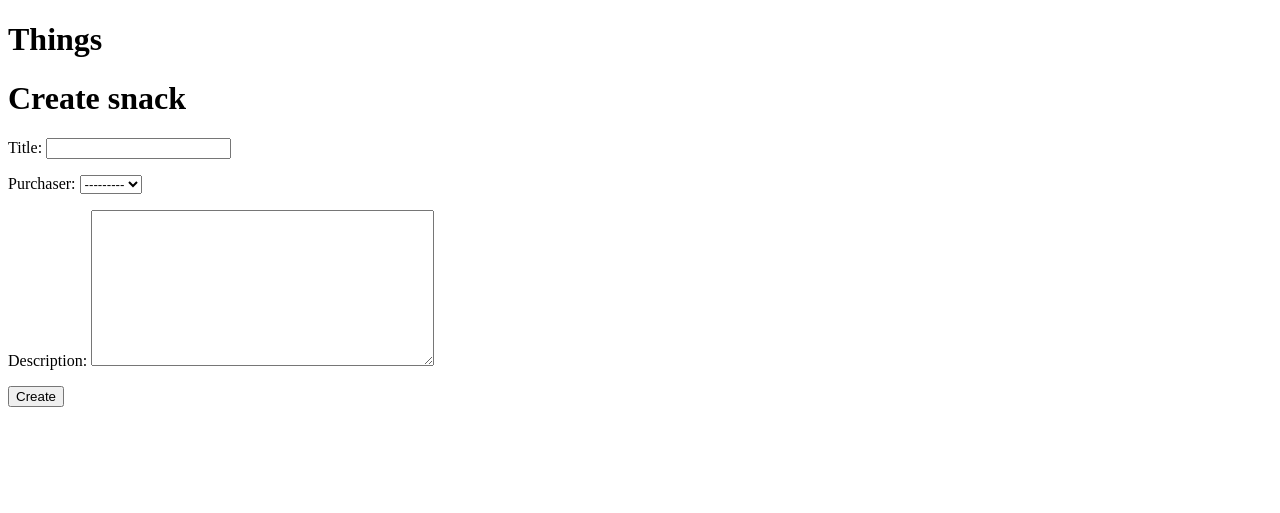
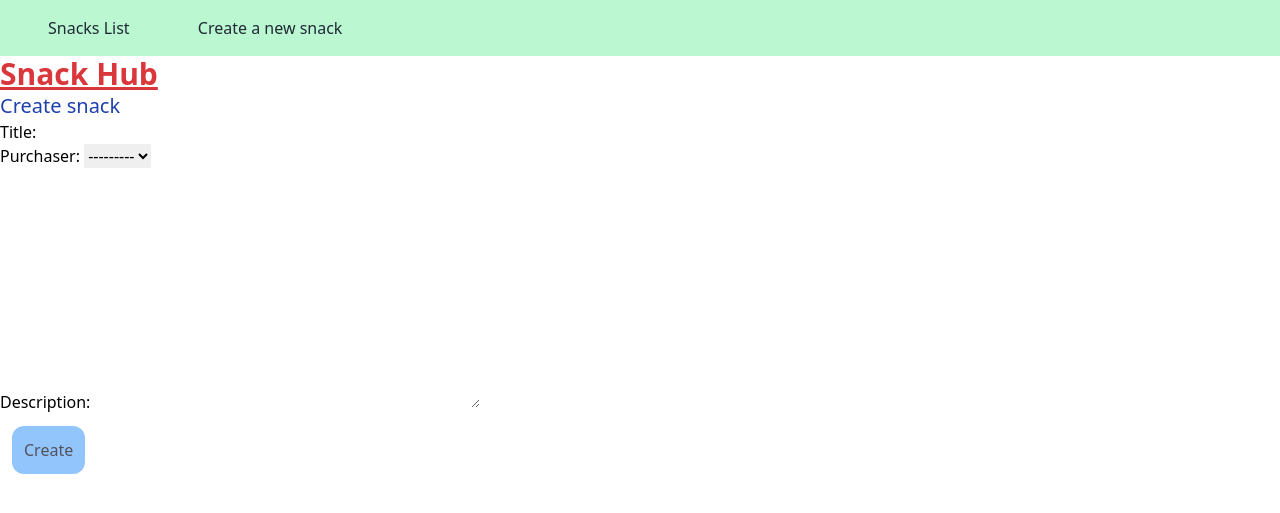
Before and after one commit to mvrk/snacks_crud, a Django app: page /create/ in a window 1280 px wide. Shown: the top 513 px of the page. Run offline with Django 4.2, Linux system fonts and the light colour scheme; some libraries are stand-ins or nearby versions.

Commit message:
early submit.

```diff
--- a/snacks/models.py
+++ b/snacks/models.py
@@ -1,7 +1,6 @@
 from django.db import models
 from django.contrib.auth import get_user_model
 from django.urls import reverse
-# Create your models here.
 
 
 class Snack(models.Model):
--- a/snacks/views.py
+++ b/snacks/views.py
@@ -16,13 +16,13 @@
 class SnackCreateView(CreateView):
     template_name = 'snack_create.html'
     model = Snack
-    fields = ['title','purchaser','description']
+    fields = ['title', 'purchaser', 'description']
 
 
 class SnackUpdateView(UpdateView):
     template_name = 'snack_update.html'
     model = Snack
-    fields = ['title','description']
+    fields = ['title', 'description']
 
 
 class SnackDeleteView(DeleteView):
--- a/templates/base.html
+++ b/templates/base.html
@@ -4,12 +4,35 @@
     <meta charset="UTF-8">
     <meta http-equiv="X-UA-Compatible" content="IE=edge">
     <meta name="viewport" content="width=device-width, initial-scale=1.0">
-    <title>Things</title>
+    <script src="https://cdn.tailwindcss.com"></script>
+    <style type="text/tailwindcss">
+    @layer utilities {
+      .content-auto {
+        content-visibility: auto;
+      }
+    }
+    </style>
+    <script>
+    tailwind.config = {
+      theme: {
+        extend: {
+          colors: {
+            clifford: '#da373d',
+          }
+        }
+      }
+    }
+  </script>
+
+    <title>Snacks</title>
 </head>
 <body>
-<h1>Things</h1>
+ <div class="bg-green-200 p-4 ">
+        <a class="px-8 text-gray-800 hover:text-blue-600" href="{% url 'snack_list' %}">Snacks List</a>
+        <a class="px-8 text-gray-800 hover:text-blue-600" href="{% url 'snack_create' %}">Create a new snack</a>
+    </div>
+<h1 class="text-3xl font-bold underline text-clifford">Snack Hub</h1>
 {% block content %}
-
 {% endblock content %}
 </body>
 </html>
--- a/templates/snack_create.html
+++ b/templates/snack_create.html
@@ -1,10 +1,10 @@
 {%  extends 'base.html' %}
 
 {% block content %}
-    <h1>Create snack</h1>
+    <h1 class="text-xl text-blue-800">Create snack</h1>
     <form method="post">
     {% csrf_token %}
     {{ form.as_p }}
-    <input type="submit" value="Create">
+    <input type="submit" value="Create" class="p-3 m-3 bg-blue-300 rounded-xl decoration-4 text-zinc-600 focus:bg-gray-200">
     </form>
 {% endblock %}
--- a/templates/snack_detail.html
+++ b/templates/snack_detail.html
@@ -2,9 +2,9 @@
 
 {% block content %}
 <div>
-    <h2>Details about {{ snack.title }}</h2>
-    <p>purchaser: {{ snack.purchaser }}</p>
-    <p>Description: {{ snack.description }}</p>
+    <h2 class="text-3xl text-green-800 font-semibold p-2">Details about {{ snack.title }}</h2>
+    <p class="text-xl text-green-800">purchaser: {{ snack.purchaser }}</p>
+    <p class="text-xl text-green-800">Description: {{ snack.description }}</p>
     <a href="{% url 'snack_update' snack.pk %}">Update Snack</a>
     <a href="{% url 'snack_delete' snack.pk %}">Delete Snack</a>
     <h3><a href="{% url 'snack_list' %}">Snack List</a></h3>
```
